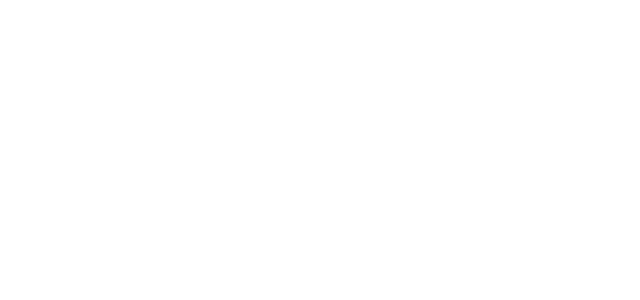
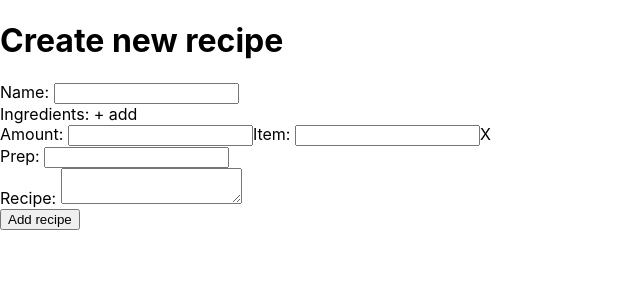
Before and after one commit to SpangleLabs/recipe_site, a React (Create React App) app: page /add_recipe in a window 1280 px wide. Shown: the top 300 px of the page, without its empty margins (0-640 px from the left). Built offline with nearby package versions, Linux system fonts and the light colour scheme.

Commit message:
Adding page to add new recipes

```diff
--- /dev/null
+++ b/src/AddRecipe.tsx
@@ -0,0 +1,104 @@
+import React, {useState} from "react";
+import {FullRecipe, Ingredient} from "./data";
+import { useHistory } from "react-router-dom";
+
+export const AddRecipe: React.FunctionComponent = () => {
+    const [name, setName] = useState("")
+    const [ingredients, setIngredients] = useState<Ingredient[]>([{amount: "", item: ""}])
+    const [prep, setPrep] = useState("")
+    const [recipe, setRecipe] = useState("")
+
+    const history = useHistory();
+
+    const addIngredient = () => {
+        setIngredients((ingredients) => {
+            return ingredients.concat({
+                amount: "",
+                item: ""
+            })
+        })
+    }
+
+    const removeIngredient = (removeIndex: number) => {
+        setIngredients((ingredients) => {
+            return ingredients.filter((value, index) => index !== removeIndex)
+        })
+    }
+
+    const updateIngredientAmount = (index: number, amount: string) => {
+        setIngredients((ingredients) => {
+            ingredients[index].amount = amount
+            return [...ingredients]
+        })
+    }
+
+    const updateIngredientItem = (index: number, item: string) => {
+        setIngredients((ingredients) => {
+            ingredients[index].item = item
+            return [...ingredients]
+        })
+    }
+
+    const addRecipe = () => {
+        const createRecipe = async () => {
+            const newRecipe = {
+                name: name,
+                ingredients: ingredients,
+                prep: prep,
+                recipe: recipe
+            }
+            const resp = await fetch(
+                "http://192.168.1.178:5647/recipes",
+                {
+                    method: "POST",
+                    headers: {
+                        "Content-Type": "application/json"
+                    },
+                    body: JSON.stringify(newRecipe)
+                }
+            )
+            const data = await resp.json() as FullRecipe
+            const newRecipeId = data.recipe_id
+            history.push(`/recipes/${newRecipeId}`)
+        }
+        createRecipe().then();
+    }
+
+    return (
+        <div>
+            <h1>Create new recipe</h1>
+            Name: <input value={name} onChange={(e) => setName(e.target.value)}/><br/>
+            Ingredients: <span onClick={() => addIngredient()}>+ add</span>
+            {ingredients.map((i, index) => <IngredientEntry
+                key={index}
+                amount={i.amount}
+                item={i.item}
+                setAmount={(amount) => updateIngredientAmount(index, amount)}
+                setItem={(item) => updateIngredientItem(index, item)}
+                removeIngredient={() => removeIngredient(index)}
+            />)}
+            Prep: <input value={prep} onChange={(e) => setPrep(e.target.value)} /><br/>
+            Recipe: <textarea onChange={(e) => setRecipe(e.target.value)} value={recipe}/><br/>
+            <button onClick={() => addRecipe()}>Add recipe</button>
+        </div>
+    )
+}
+
+interface IngredientEntryProps {
+    amount: string
+    item: string
+    setAmount: (amount: string) => void
+    setItem: (item: string) => void
+    removeIngredient: () => void
+}
+
+const IngredientEntry: React.FunctionComponent<IngredientEntryProps> = (props) => {
+    const {amount, item, setAmount, setItem, removeIngredient} = props;
+    return (
+        <div>
+            Amount: <input value={amount} onChange={(e) => setAmount(e.target.value)}/>
+            Item: <input value={item} onChange={(e) => setItem(e.target.value)}/>
+            <span onClick={() => removeIngredient()}>X</span>
+        </div>
+    )
+}
--- a/src/App.tsx
+++ b/src/App.tsx
@@ -5,6 +5,7 @@
 import {RecipesList} from "./RecipesList";
 import {BrowserRouter, Link} from "react-router-dom";
 import {RecipePage} from "./RecipePage";
+import {AddRecipe} from "./AddRecipe";
 
 
 function App() {
@@ -36,6 +37,9 @@
                 <Route exact path="/recipes/:recipeId">
                     <RecipePage />
                 </Route>
+                <Route exact path="/add_recipe">
+                    <AddRecipe />
+                </Route>
                 <Route exact path="/">
                     <Link to="/recipes">Recipe list</Link>
                 </Route>
```
